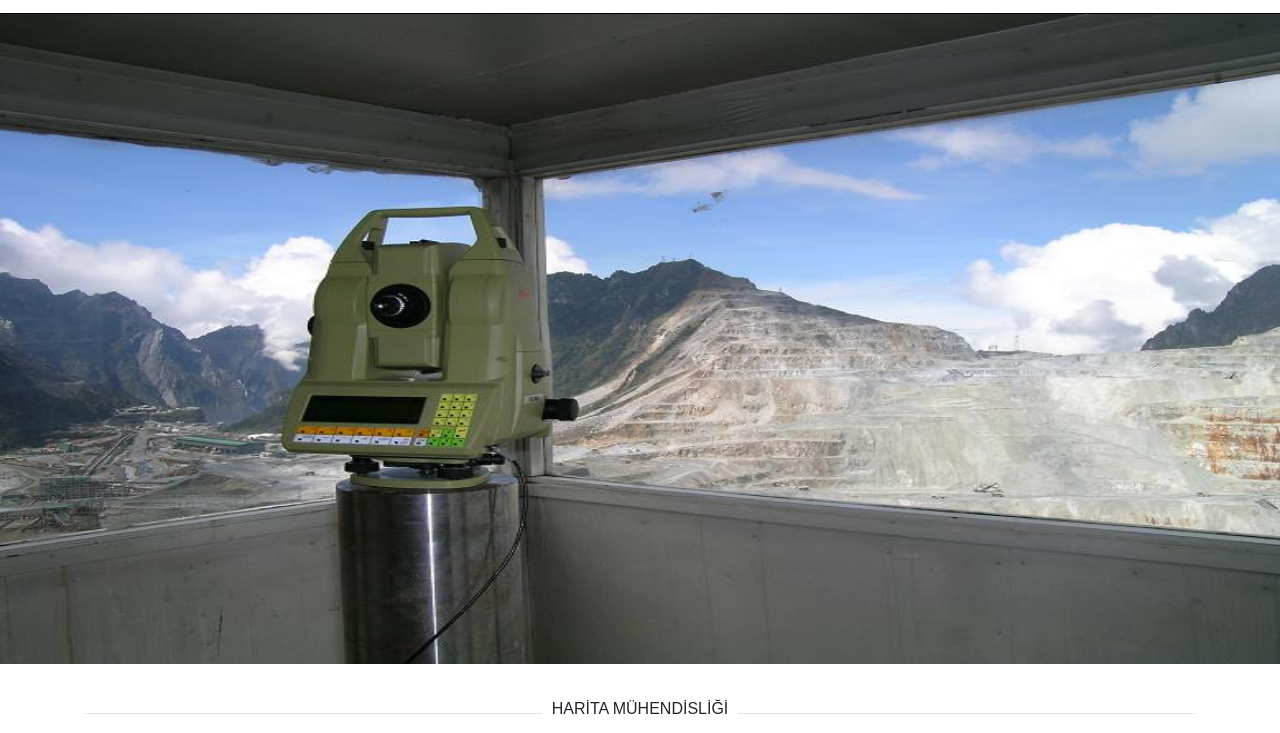
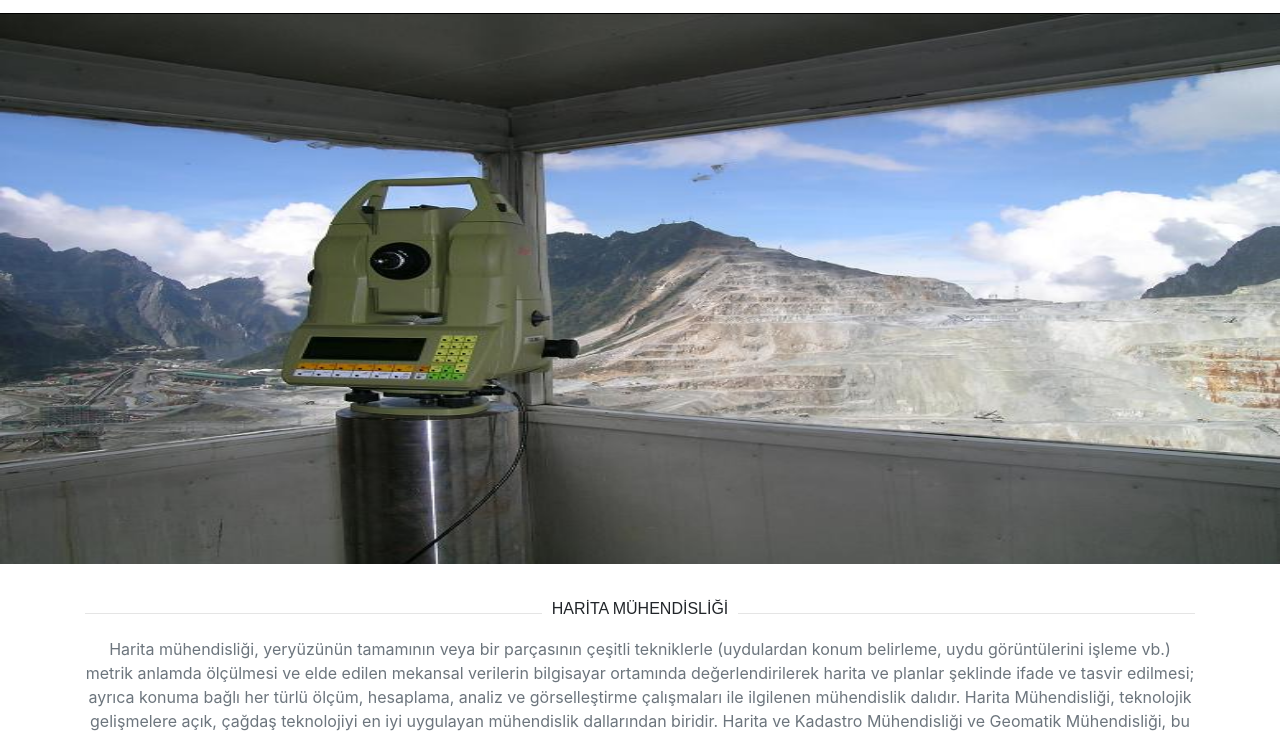
Before and after one commit to osmanerol/ergun-harita, a plain HTML site: page index.html in a window 1280 px wide. Shown: the part 67-800 px from the top of the page. Drawn offline with nearby package versions, Linux system fonts and the light colour scheme; a web font is replaced by a local one.

Commit message:
harita-update

```diff
--- a/index.css
+++ b/index.css
@@ -41,7 +41,7 @@
 
 .photo img{
     width:100%;
-    max-height:650px;
+    max-height:550px;
 }
 
 #harita-muhendisligi{
--- a/index.html
+++ b/index.html
@@ -47,7 +47,7 @@
 
     <!-- content -->
     <div class="photo">
-        <img src="./assets/total.jpg" alt="">
+        <img src="./assets/total.jpg" alt="total-station">
     </div>
     <div class="container">
         <div class="sub-container" id="harita-muhendisligi">
```
